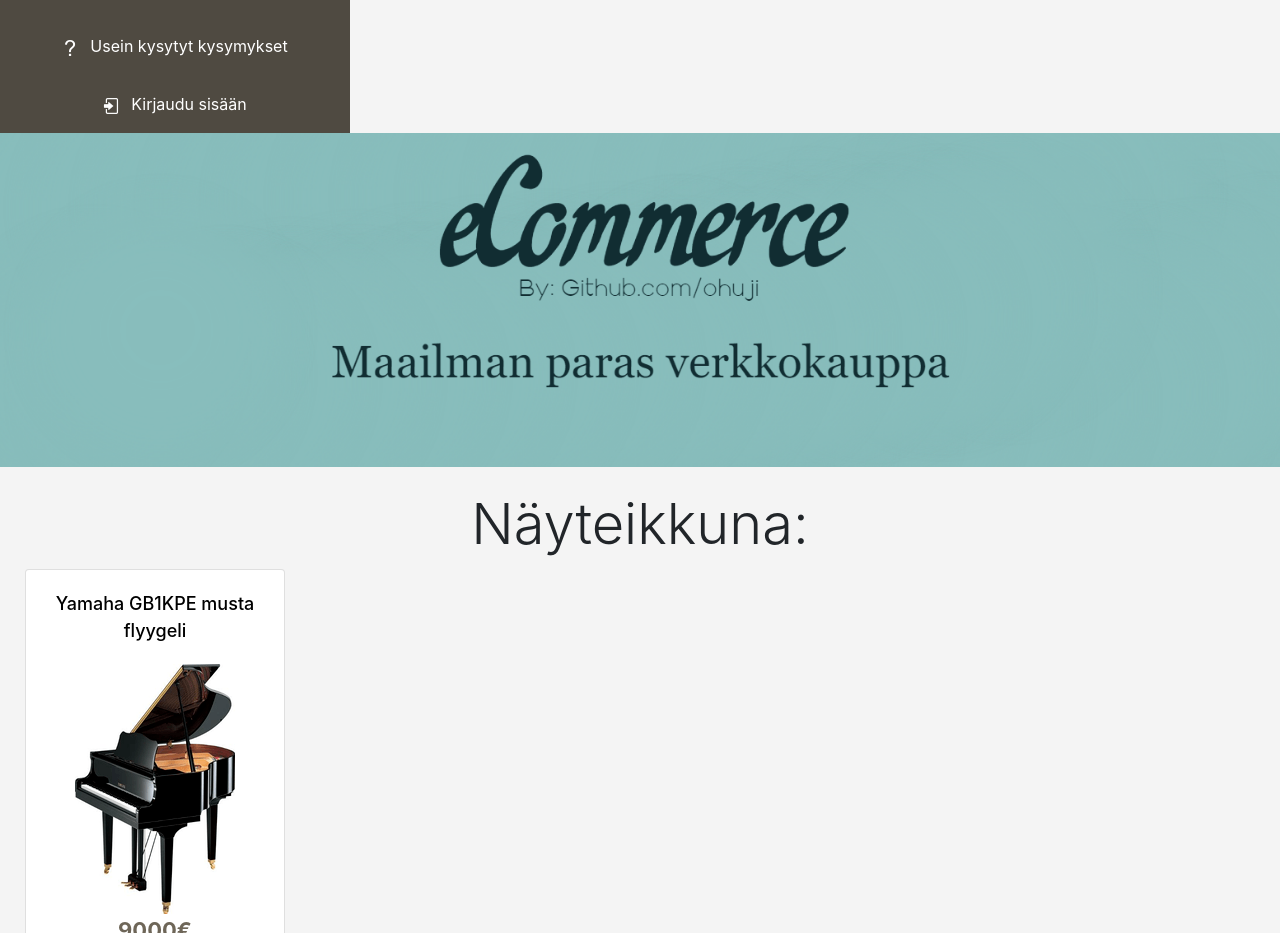
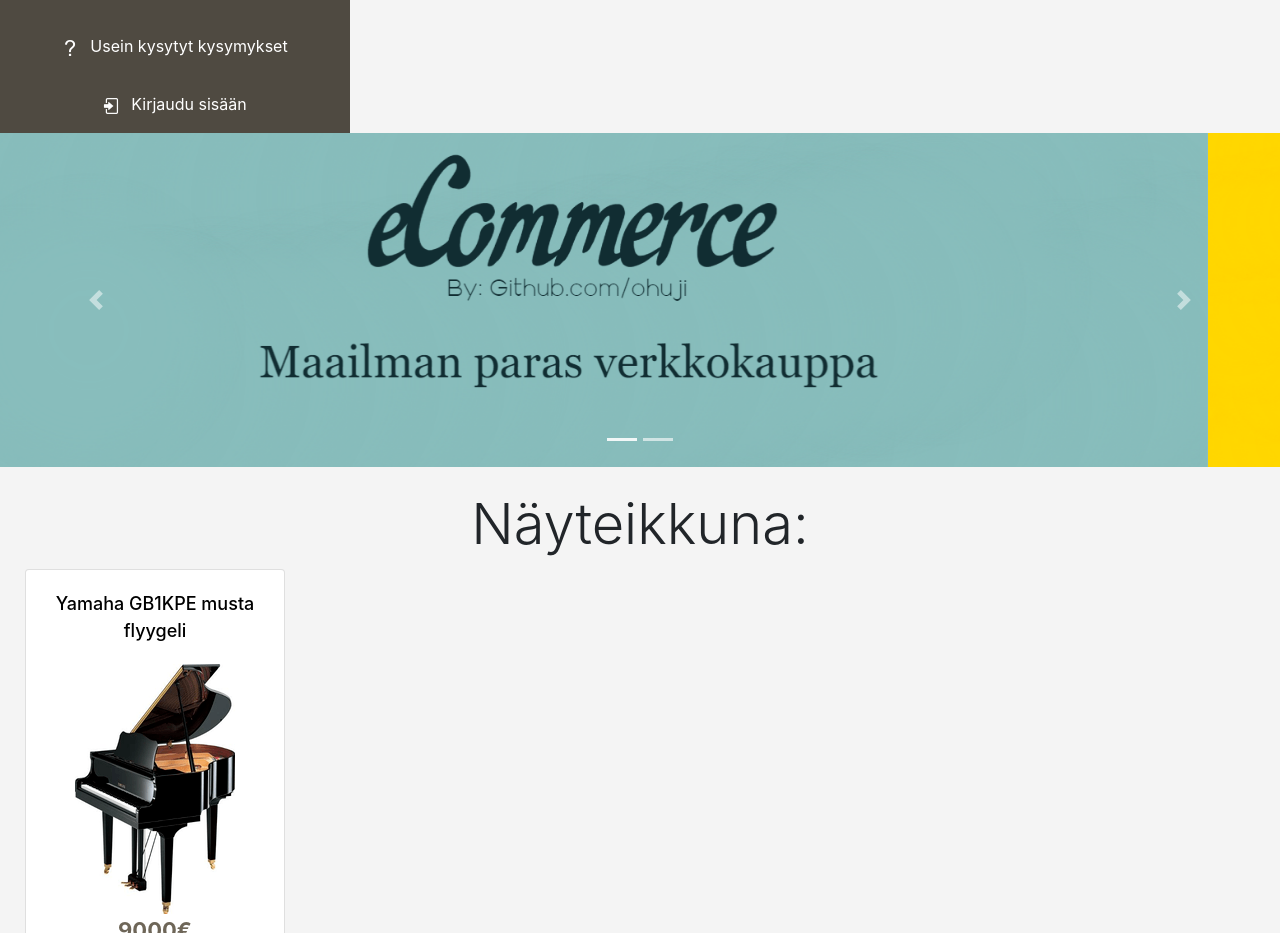
Before and after one commit to ohuji/ecommerce-frontend, a React (Create React App) app: page / in a window 1280 px wide. Shown: the part 886-1819 px from the top of the page. Built offline with nearby package versions, Linux system fonts and the light colour scheme.

Commit message:
Home page carousel

```diff
--- a/src/App.css
+++ b/src/App.css
@@ -335,3 +335,8 @@
   padding-bottom: 5px;
   padding-top: 2px;
 }
+
+.carousel-inner {
+  max-height: 450px !important;
+  max-width: 1550px !important;
+}
--- a/src/components/Home.js
+++ b/src/components/Home.js
@@ -8,6 +8,7 @@ import Cookies from "universal-cookie";
 import Loggedinnavbar from "./Loggedinnavbar";
 import { Link } from "react-router-dom";
 import gb1kpe from "./../pictures/gb1kpe.png";
+import syysale from "./../pictures/syysale.png";
 
 const cookies = new Cookies();
 
@@ -23,7 +24,30 @@ const Home = () => {
                         <Menu/>
 
                      <div>
-                        <img src={etusivuKuva} className="home-picture"></img>
+                        <div id="carouselIndicators" className="carousel slide" data-ride="carousel">
+                           <ul className="carousel-indicators">
+                              <li data-target="#carouselIndicators" data-slide-to="0" className="active"></li>
+                              <li data-target="#carouselIndicators" data-slide-to="1"></li>
+                           </ul>
+
+                           <div className="carousel-inner">
+                              <div className="carousel-item active">
+                                 <img src={etusivuKuva} className="home-picture d-block w-100"></img>
+                              </div>
+
+                              <div className="carousel-item">
+                                 <img src={syysale} className="home-picture d-block w-100"></img>
+                              </div>
+                           </div>
+
+                           <a className="carousel-control-prev" href="#carouselIndicators" role="button" data-slide="prev">
+                              <span className="carousel-control-prev-icon" aria-hidden="true"></span>
+                           </a>
+
+                           <a className="carousel-control-next" href="#carouselIndicators" role="button" data-slide="next">
+                              <span className="carousel-control-next-icon" aria-hidden="true"></span>
+                           </a>
+                        </div>
 
                         <div>
                            <h2 className="mt-4 display-4">
@@ -61,7 +85,30 @@ const Home = () => {
                    <Menu/>
 
                 <div>
-                  <img src={etusivuKuva} className="home-picture"></img>
+                <div id="carouselIndicators" className="carousel slide" data-ride="carousel">
+                     <ul className="carousel-indicators">
+                        <li data-target="#carouselIndicators" data-slide-to="0" className="active"></li>
+                        <li data-target="#carouselIndicators" data-slide-to="1"></li>
+                     </ul>
+
+                     <div className="carousel-inner">
+                        <div className="carousel-item active">
+                           <img src={etusivuKuva} className="home-picture d-block w-100"></img>
+                        </div>
+
+                        <div className="carousel-item">
+                           <img src={syysale} className="home-picture d-block w-100"></img>
+                        </div>
+                     </div>
+
+                     <a className="carousel-control-prev" href="#carouselIndicators" role="button" data-slide="prev">
+                        <span className="carousel-control-prev-icon" aria-hidden="true"></span>
+                     </a>
+
+                     <a className="carousel-control-next" href="#carouselIndicators" role="button" data-slide="next">
+                        <span className="carousel-control-next-icon" aria-hidden="true"></span>
+                     </a>
+                  </div>
 
                   <div>
                      <h2 className="mt-4 display-4">
```
Also changed, not shown: src/pictures/syys-ale.png (added), src/pictures/syysale.png (added).
